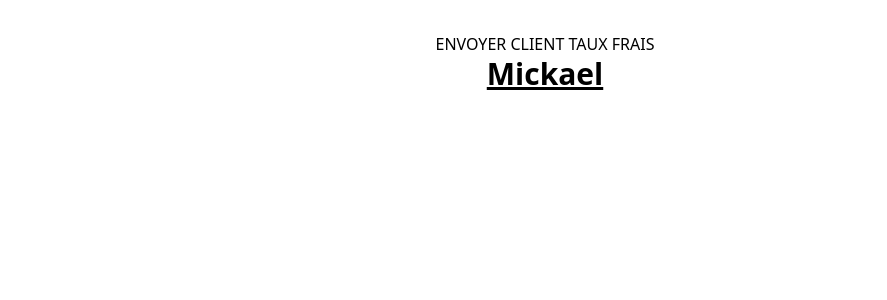
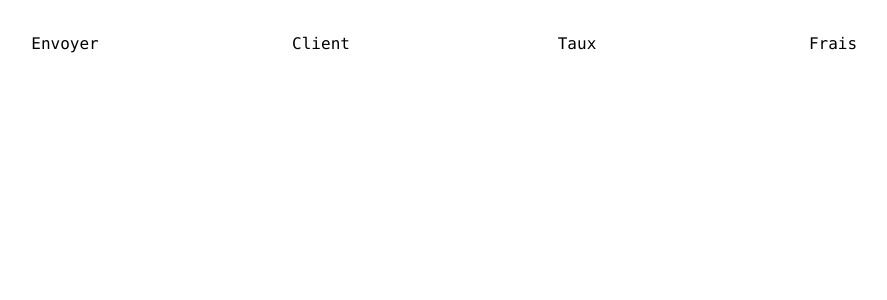
Before and after one commit to Mickael-Andjtv/MoneySender, a React (Vite) app: page / in a window 1280 px wide. Shown: the top 300 px of the page, without its empty margins (95-982 px from the left). Built offline with nearby package versions, Linux system fonts and the light colour scheme.

Commit message:
make style of navbar

```diff
--- a/src/components/Navbar.tsx
+++ b/src/components/Navbar.tsx
@@ -1,16 +1,15 @@
 export default function Navbar() {
-  const links = ["ENVOYER", "CLIENT", "TAUX", "FRAIS"];
+  const links = ["Envoyer", "Client", "Taux", "Frais"];
   return (
     <>
-      <nav>
+      <div className="flex flex-row font-mono text-base">
         {links.map((link, index) => (
-          <a href="#" key={index}>
+          <a href="#" className="basis-64" key={index}>
             {" "}
             {link}{" "}
           </a>
         ))}
-      </nav>
-      <h5 className="text-3xl font-bold underline">Mickael</h5>
+      </div>
     </>
   );
 }
```
